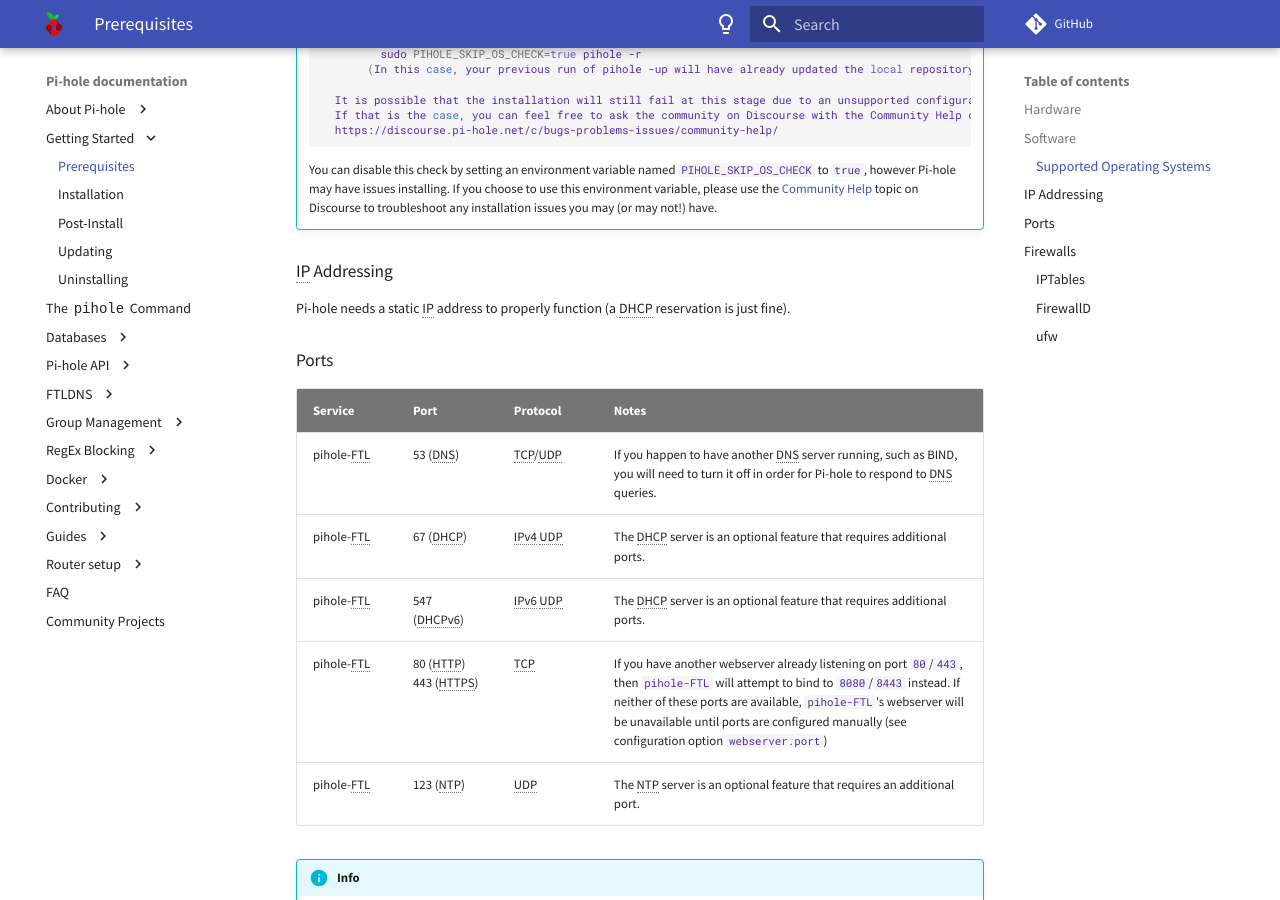
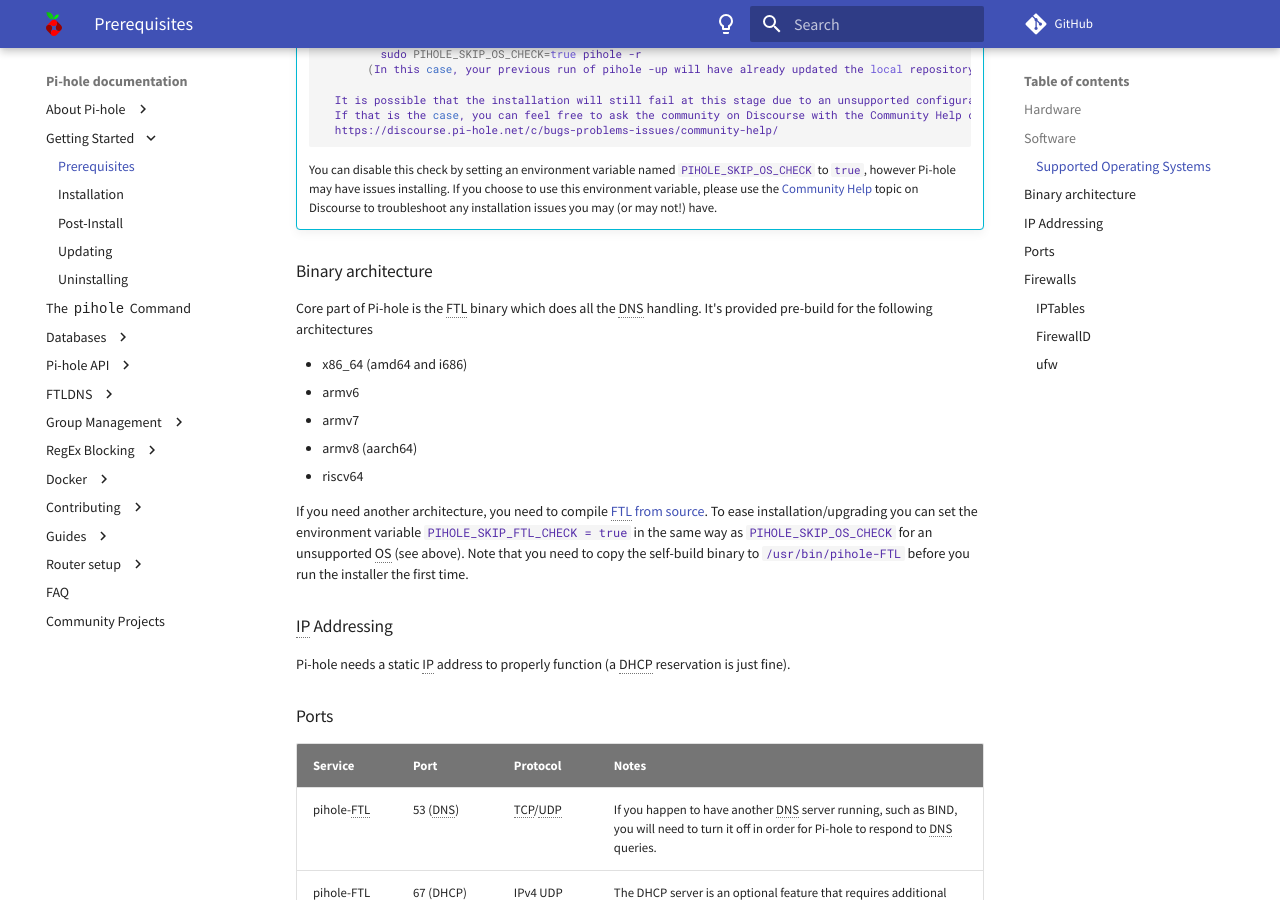
Before and after one commit to pi-hole/docs, an MkDocs documentation site: the page built from docs/main/prerequisites.md, in a window 1280 px wide and 900 px high, scrolled down 1107 px. Built offline with MkDocs 1.6.1 and Material for MkDocs 9.7.7, drawn with Linux system fonts in a browser that asks for light colours; comment, search, counter and statistics services are not loaded.

Commit message:
Add architecture binary information to the prerequisites
Signed-off-by: yubiuser <github@yubiuser.dev>

```diff
--- a/docs/main/prerequisites.md
+++ b/docs/main/prerequisites.md
@@ -64,6 +64,20 @@
     If you choose to use this environment variable, please use the [Community Help](https://discourse.pi-hole.net/c/bugs-problems-issues/community-help/36) topic on Discourse to troubleshoot any installation issues you may (or may not!) have.
 
 <!-- markdownlint-enable code-block-style -->
+
+### Binary architecture
+
+Core part of Pi-hole is the FTL binary which does all the DNS handling. It's provided pre-build for the following architectures
+
+- x86_64 (amd64 and i686)
+- armv6
+- armv7
+- armv8 (aarch64)
+- riscv64
+
+If you need another architecture, you need to compile [FTL from source](../ftldns/compile.md). To ease installation/upgrading you can set the
+environment variable `PIHOLE_SKIP_FTL_CHECK = true` in the same way as `PIHOLE_SKIP_OS_CHECK` for an unsupported OS (see above). Note that you need to copy the self-build binary to `/usr/bin/pihole-FTL` before you run the installer the first time.
+
 
 ### IP Addressing
 
```
